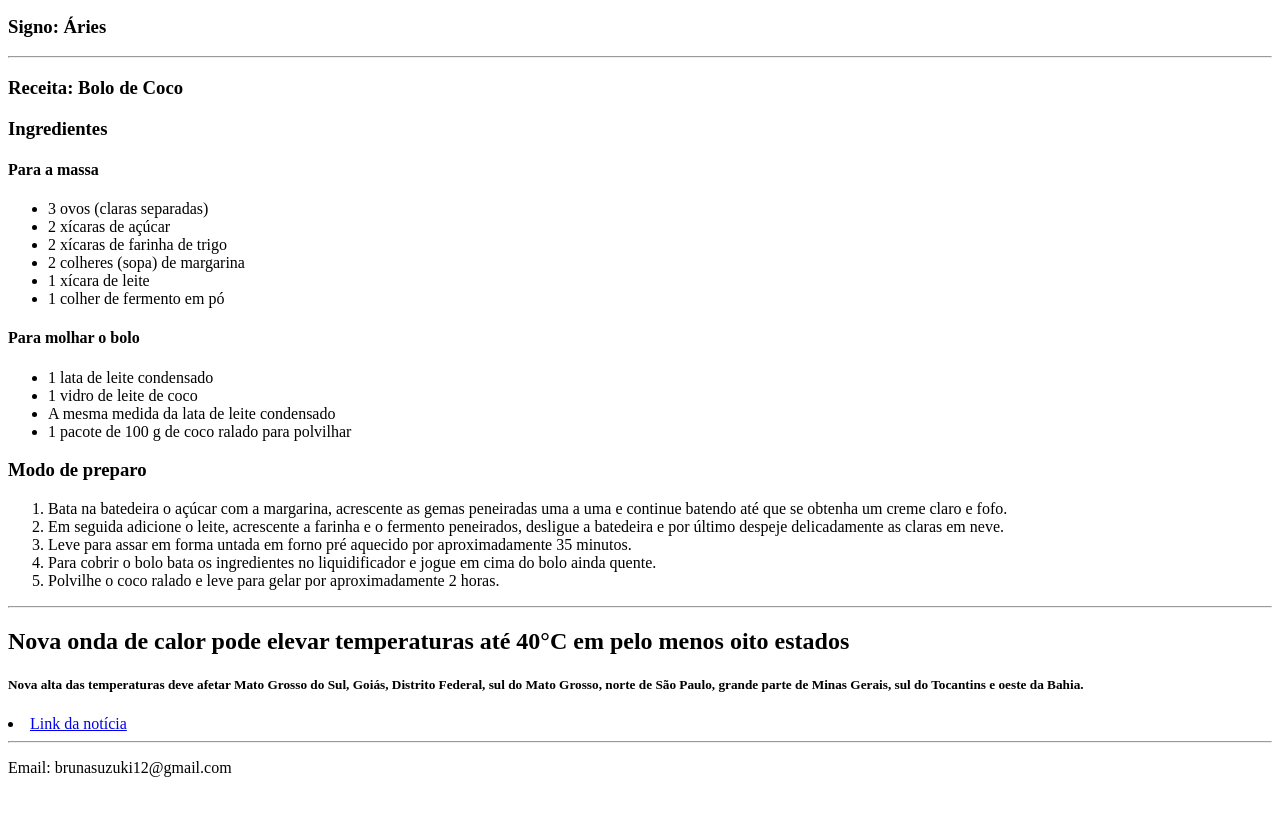
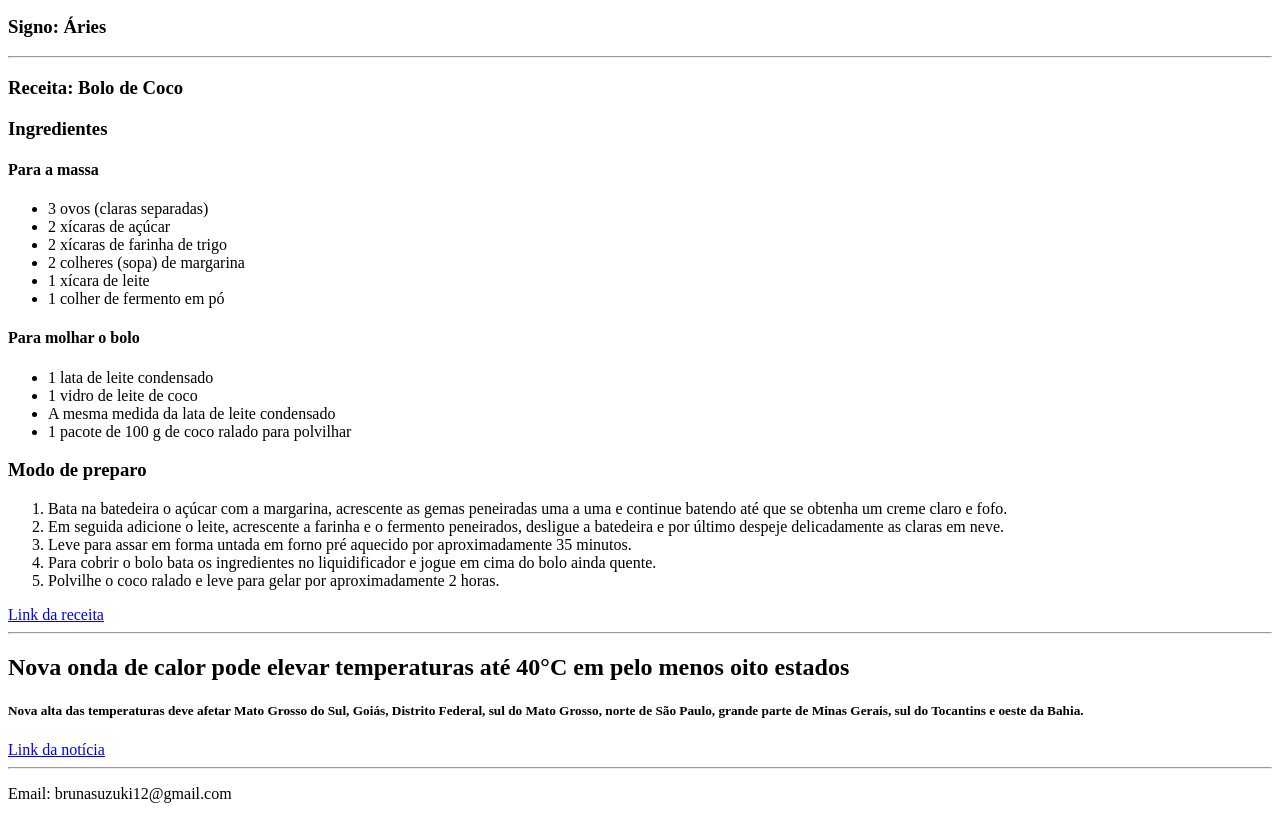
Before and after one commit to bruna-suzuki/aula06_desafio, a plain HTML site: page index.html in a window 1280 px wide. Shown: the part 92-911 px from the top of the page. Before the commit the page ends 885 px from the top, so only its background shows below. Drawn offline with Linux system fonts and the light colour scheme.

Commit message:
desafio aula 06

```diff
--- a/index.html
+++ b/index.html
@@ -48,6 +48,7 @@
             <li>Para cobrir o bolo bata os ingredientes no liquidificador e jogue em cima do bolo ainda quente.</li>
             <li>Polvilhe o coco ralado e leve para gelar por aproximadamente 2 horas.</li>
         </ol>
+        <a href="https://www.tudogostoso.com.br/receita/18932-bolo-de-coco-gelado.html">Link da receita</a>
     </section>
 
     <hr>
@@ -64,11 +65,9 @@
         <h2>Nova onda de calor pode elevar temperaturas até 40°C em pelo menos oito estados</h2>
         <h5>Nova alta das temperaturas deve afetar Mato Grosso do Sul, Goiás, Distrito Federal, sul do Mato Grosso, norte de São
         Paulo, grande parte de Minas Gerais, sul do Tocantins e oeste da Bahia.</h5>
+        <a href="https://g1.globo.com/meio-ambiente/noticia/2023/12/11/nova-onda-de-calor-pode-elevar-temperaturas-ate-40c-em-pelo-menos-oito-estados.ghtml">Link da notícia</a>
     </article>
 
-    <nav>
-        <li><a href="https://g1.globo.com/meio-ambiente/noticia/2023/12/11/nova-onda-de-calor-pode-elevar-temperaturas-ate-40c-em-pelo-menos-oito-estados.ghtml">Link da notícia</a></li>
-     </nav>
 
 <hr>
 
```
